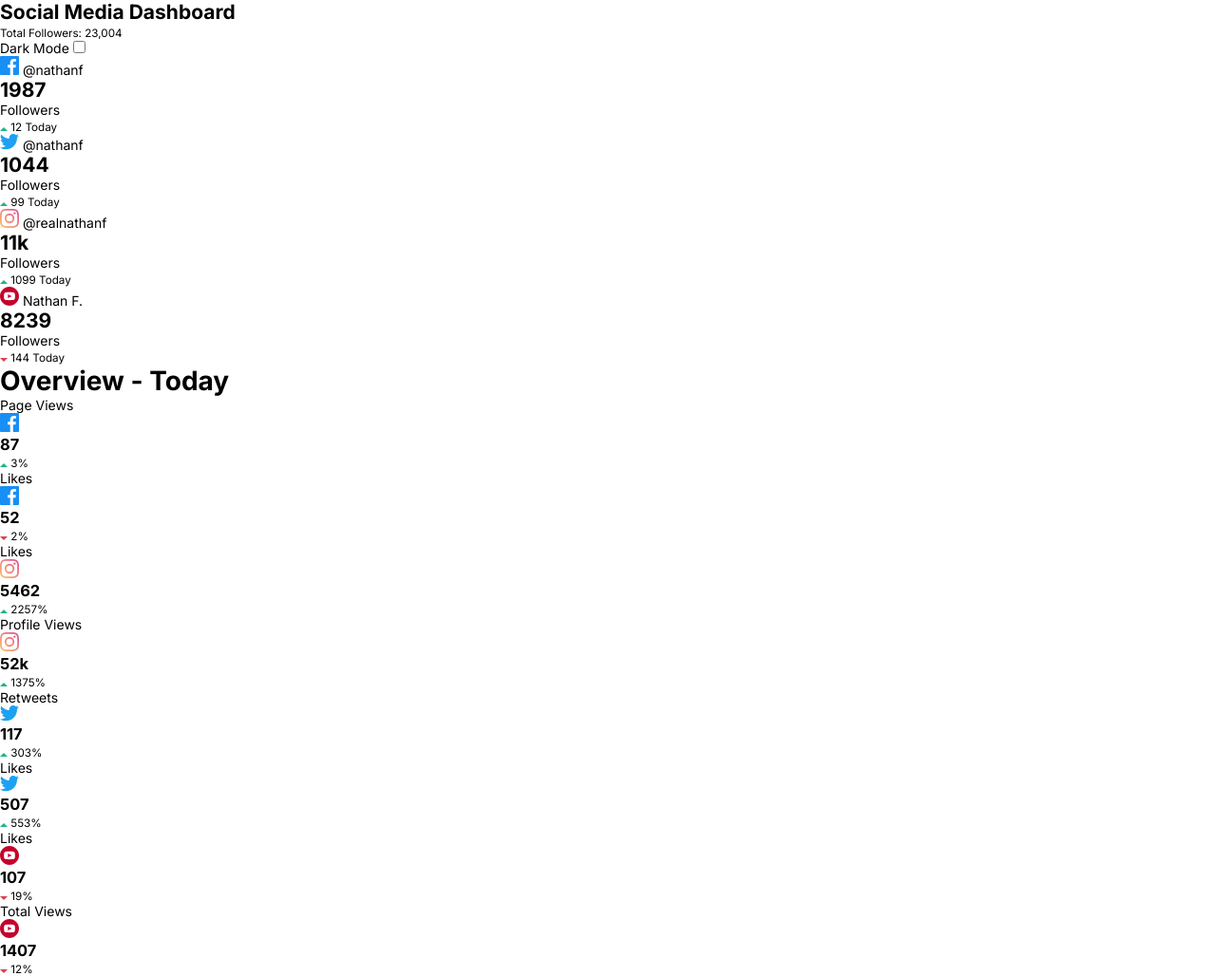
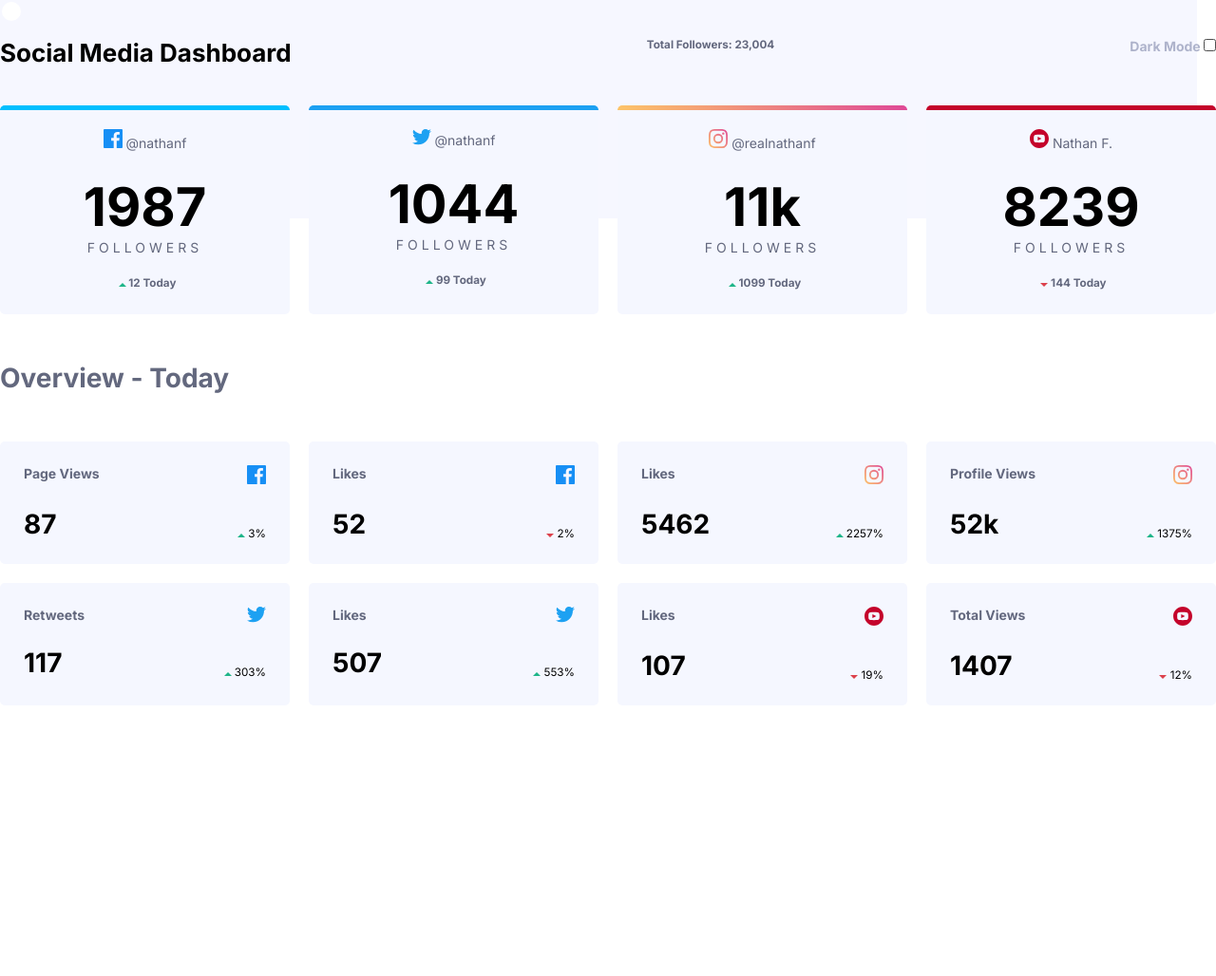
Before and after one commit to Diarrah/FEM-Social-Media, a plain HTML site: page index.html in a window 1280 px wide. Shown: the whole page at 95% size. After the commit the page ends 800 px from the top, so only its background shows below. Drawn offline with Linux system fonts and the light colour scheme.

Commit message:
CSS without the MQs

```diff
--- a/styles.css
+++ b/styles.css
@@ -1,4 +1,13 @@
 @import url('https://fonts.googleapis.com/css?family=Inter:400,700&display=swap');
+
+:root {
+    --lime-green: hsl(163, 72%, 41%);
+    --bright-red: hsl(356, 69%, 56%);
+    --light-grayish-blue: hsl(227, 47%, 96%);
+    --very-pale-blue: hsl(225, 100%, 98%);
+    --dark-grayish-blue: hsl(228, 12%, 44%);
+    --dark-toggle: linear-gradient(hsl(210, 78%, 56%), hsl(146, 68%, 55%));
+}
 
 * {
     box-sizing: border-box;
@@ -6,7 +15,165 @@
     padding: 0;
 }
 
+body::after {
+    content: '';
+    position: absolute;
+    z-index: -1;
+    top: 0; bottom: 0; left: 0; right: 0;
+    height: 230px; width: calc(100vw - 20px);
+    background-color: var(--very-pale-blue);
+    opacity: 0.9;
+    border-bottom-left-radius: 10px;
+    border-bottom-right-radius: 10px;
+}
+
 html {
     font-family: 'Inter', sans-serif;
     font-size: 14px;
 }
+
+h1 { color: var(--dark-grayish-blue); }
+
+.positive { color: var(--lime-green); }
+.negative { color: var(--bright-red); }
+.universal_padding { padding: 0 50px; }
+
+/* Navbar */
+.navbar {
+    display: flex;
+    justify-content: space-between;
+    color:hsl(230, 22%, 74%);
+    font-weight: 700;
+    margin: 40px 0;
+}
+
+.navbar h1 {
+    color: black;
+    font-size: 26px;
+}
+
+.navbar small { color: var(--dark-grayish-blue); }
+
+/* Toggle Switch */
+.dark-mode-label input { opacity: 0; }
+.dark-mode-label {
+    position: relative;
+    top: -4px;
+    margin-left: 10px;
+    display: inline-block;
+    height: 24px; width: 50px;
+    border: none;
+    border-radius: 100px;
+    background-color: hsl(230, 22%, 74%);
+}
+
+.dark-mode-label:hover { background: linear-gradient(to right, hsl(210, 78%, 56%), hsl(146, 68%, 55%)); }
+
+.slider {
+    position: absolute;
+    top: 0; bottom: 0; right: 0; left: 0;
+    cursor: pointer;
+}
+
+.slider::before {
+    content: '';
+    position: absolute;
+    left: 2px; top: 2px;
+    height: 20px; width: 20px;
+    border-radius: 50%;
+    background-color: #fff;
+    transition: 0.4s;
+}
+
+.dark-mode-label input:checked + .slider::before { left: 28px; }
+
+/* Main Cards */
+.main__card__container {
+    display: grid;
+    grid-template-columns: repeat(4, 1fr);
+    grid-gap: 20px;
+    width: 100%;
+    margin-bottom: 50px;
+}
+
+.main__card {
+    background-color: var(--very-pale-blue);
+    color: var(--dark-grayish-blue);
+    position: relative;
+    text-align: center;
+    border: none;
+    border-radius: 5px;
+    padding: 25px 0 20px;
+    overflow: hidden;
+}
+
+/* These are for the top colored lines on main cards */
+.main__card::after {
+    content: '';
+    position: absolute;
+    top: 0; left: 0;
+    height: 5px; width: 100%;
+}
+
+.facebook::after { background-color: hsl(195, 100%, 50%); }
+.twitter::after { background-color: hsl(203, 89%, 53%); }
+.ig::after { background: linear-gradient(to right, hsl(37, 97%, 70%), hsl(329, 70%, 58%)); }
+.youtube::after { background-color: hsl(348, 97%, 39%); }
+
+/* ----------------------------------------------- */
+
+h2 {
+    color: black;
+    margin-top: 25px;
+    font-size: 4em; }
+
+.main__card p {
+    text-transform: uppercase;
+    letter-spacing: 4px;
+    margin-bottom: 25px;
+}
+
+.main__card small {
+    position: relative;
+    top: -6px;
+    margin-left: 5px;
+    font-weight: 700;
+}
+
+.main__card:hover,
+.small__card:hover {
+    cursor: pointer;
+    background-color: var(--light-grayish-blue); }
+
+/* Small Cards */
+.small__card__container {
+    display: grid;
+    grid-template-columns: repeat(4, 1fr);
+    grid-gap: 20px;
+    margin: 50px 0;
+    width: 100%;
+}
+
+.small__card {
+    background-color: var(--very-pale-blue);
+    border-radius: 5px;
+    padding: 25px;
+}
+
+.small__card small {
+    position: relative;
+    bottom: -20px;
+}
+
+.small__card__inner {
+    display: flex;
+    justify-content: space-between;
+    margin-bottom: 25px;
+}
+
+.small__card__inner:last-of-type { margin-bottom: 0; }
+.small__card__inner p {
+    color: var(--dark-grayish-blue);
+    font-weight: 700; }
+
+h3 { font-size: 2em; }
```
